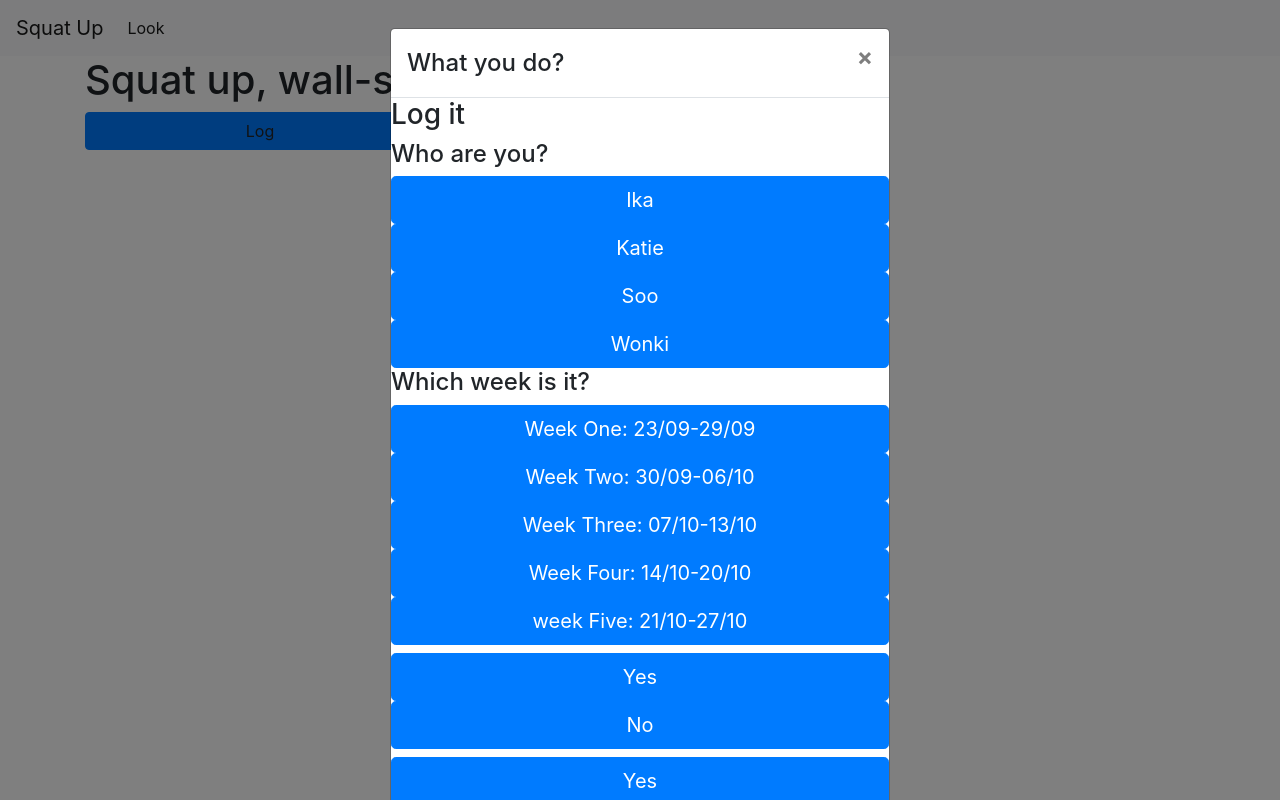
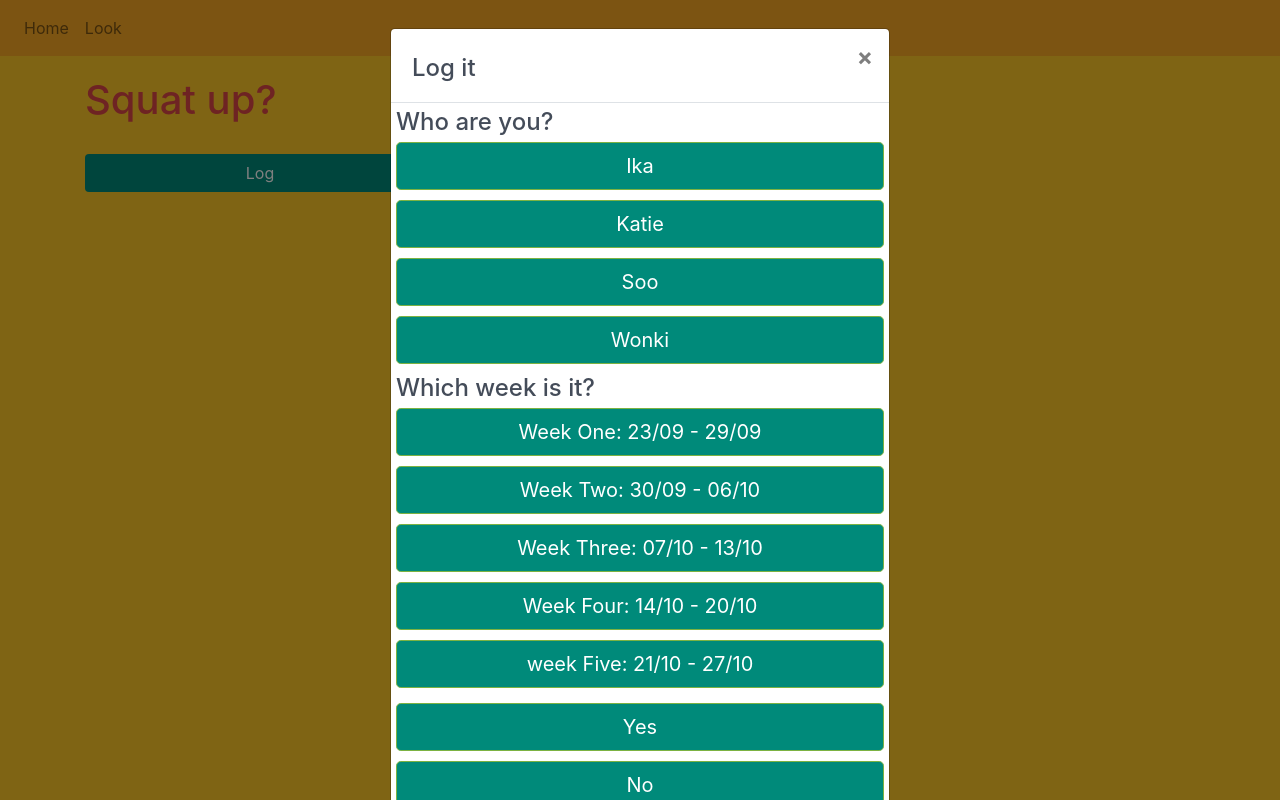
Before and after one commit to kelliott14/Squat-Up, a plain HTML site: page index.html in a window 1280 px wide. Both pictures are taken after a click on the link "Log". Drawn offline with nearby package versions, Linux system fonts and the light colour scheme; no server answers.

Commit message:
phase 1 complete

```diff
--- a/assets/java.js
+++ b/assets/java.js
@@ -196,10 +196,10 @@ $(".weekButton").on("click", function(){
 
     if(today == 3 || 6){
         challengeTwo = challenges[0][today].wallsit
-        $("#2ndQuestion").text("Did you complete " + challengeTwo + " squats?")
+        $("#2ndQuestion").text("Did you complete " + challengeTwo + " wall-sit?")
     }else{
         challengeTwo = challenges[0][today].pushups
-        $("#2ndQuestion").text("Did you complete a " + challengeTwo + " wallsit?")
+        $("#2ndQuestion").text("Did you complete a " + challengeTwo + " squats?")
     }
 
 });
--- a/assets/style.css
+++ b/assets/style.css
@@ -0,0 +1,56 @@
+body{
+    background-color: #FFC928;
+}
+
+.navbar{
+    background-color: #F9A825;
+    color: #DC4647;
+}
+
+.nav-link{
+    color: #DC4647;
+}
+
+.LLButtons,
+#logbutton{
+    background-color:   #008A7A;
+    color: white;
+    margin-bottom: 10px;
+    text-decoration: none;
+}
+
+#myModal{
+    color:#444C59;
+}
+
+
+
+.logID,
+.weekButton,
+.logOne,
+.logTwo{
+    background-color:  #008A7A;
+    color: white;
+    margin: 5px;
+    border-color: #7CB242;
+}
+
+.logID:not(:disabled):not(.disabled).active,
+.logID:not(:disabled):not(.disabled):active,
+.weekButton:not(:disabled):not(.disabled).active,
+.weekButton:not(:disabled):not(.disabled):active,
+.logOne:not(:disabled):not(.disabled).active,
+.logOne:not(:disabled):not(.disabled):active,
+.logTwo:not(:disabled):not(.disabled).active,
+.logTwo:not(:disabled):not(.disabled):active{
+    background-color: #7CB242;
+}
+
+h1{
+    margin: 20px 0 30px 0;
+    color: #DC4647;
+}
+
+h4{
+    margin: 5px 0 0 5px;
+}
--- a/index.html
+++ b/index.html
@@ -10,16 +10,18 @@
     <link rel="stylesheet" href="./assets/style.css">
 </head>
 <body>
-    <nav class="navbar navbar-expand-lg navbar-light bg-light">
-        <a class="navbar-brand" href="index.html">Squat Up</a>
+    <nav class="navbar navbar-expand-lg navbar-light">
         <button class="navbar-toggler" type="button" data-toggle="collapse" data-target="#navbarSupportedContent" aria-controls="navbarSupportedContent" aria-expanded="false" aria-label="Toggle navigation">
             <span class="navbar-toggler-icon"></span>
         </button>
 
         <div class="collapse navbar-collapse" id="navbarSupportedContent">
             <ul class="navbar-nav mr-auto">
-                <li class="nav-item active">
-                    <a class="nav-link" href="./look.html">Look<span class="sr-only">(current)</span></a>
+                    <li class="nav-item">
+                        <a class="nav-link" href="./index.html">Home</a>
+                    </li>
+                <li class="nav-item">
+                    <a class="nav-link" href="./look.html">Look</a>
                 </li>
                 <!-- <li class="nav-item">
                     <a class="nav-link" href="locate.html">Locate</a>
@@ -31,19 +33,19 @@
     <div class="container">
         <div class="row">
             <div class="col-md-12">
-                <h1>Squat up, wall-sits?</h1>
+                <h1>Squat up?</h1>
             </div>
         </div>
 
         <div class="row">
             <div class="col-md-4">
-                <a type="button" class="btn btn-primary btn-block" data-toggle="modal" data-target="#myModal" id = "logButton">Log</a>
+                <a type="button" class="btn LLButtons btn-block" href="#" data-toggle="modal" data-target="#myModal" id = "logButton">Log</a>
             </div>
             <div class="col-md-4">
-                <a type="button" class="btn btn-primary btn-block" href="look.html" id ="lookButton">Look</a>
+                <a type="button" class="btn LLButtons btn-block" href="look.html" id ="lookButton">Look</a>
             </div>
             <!-- <div class="col-md-4">
-                <a type="button" class="btn btn-primary btn-block" href="./locate.html">Locate</a>
+                <a type="button" class="btn LLButtons btn-block" href="./locate.html">Locate</a>
             </div> -->
         </div>
 
@@ -53,32 +55,31 @@
 
                 <!-- Modal Header -->
                 <div class="modal-header">
-                    <h4 class="modal-title">What you do?</h4>
+                    <h4 class="modal-title">Log it</h4>
                     <button type="button" class="close" data-dismiss="modal">&times;</button>
                 </div>
 
                 <!-- Modal body -->
-                <h3>Log it</h3>
                 <h4 id="identifier">Who are you?</h4>
-                <button type="button" class="btn btn-primary btn-lg logID" id="Ika">Ika</button>
-                <button type="button" class="btn btn-primary btn-lg logID" id="Katie">Katie</button>
-                <button type="button" class="btn btn-primary btn-lg logID" id="Soo">Soo</button>
-                <button type="button" class="btn btn-primary btn-lg logID" id="Wonki">Wonki</button>
+                <button type="button" data-toggle="button" aria-pressed="false" class="btn btn-lg logID" id="Ika">Ika</button>
+                <button type="button" data-toggle="button" aria-pressed="false" class="btn btn-lg logID" id="Katie">Katie</button>
+                <button type="button" data-toggle="button" aria-pressed="false" class="btn btn-lg logID" id="Soo">Soo</button>
+                <button type="button" data-toggle="button" aria-pressed="false" class="btn btn-lg logID" id="Wonki">Wonki</button>
 
                 <h4 id="logWeek">Which week is it?</h4>
-                <button type="button" class="btn btn-primary btn-lg weekButton" id="weekOne">Week One: 23/09-29/09</button>
-                <button type="button" class="btn btn-primary btn-lg weekButton" id="weekTwo">Week Two: 30/09-06/10</button>
-                <button type="button" class="btn btn-primary btn-lg weekButton" id="weekThree">Week Three: 07/10-13/10</button>
-                <button type="button" class="btn btn-primary btn-lg weekButton" id="weekFour">Week Four: 14/10-20/10</button>
-                <button type="button" class="btn btn-primary btn-lg weekButton" id="weekFive">week Five: 21/10-27/10</button>
+                <button type="button" data-toggle="button" aria-pressed="false" class="btn btn-lg weekButton" id="weekOne">Week One: 23/09 - 29/09</button>
+                <button type="button" data-toggle="button" aria-pressed="false" class="btn btn-lg weekButton" id="weekTwo">Week Two: 30/09 - 06/10</button>
+                <button type="button" data-toggle="button" aria-pressed="false" class="btn btn-lg weekButton" id="weekThree">Week Three: 07/10 - 13/10</button>
+                <button type="button" data-toggle="button" aria-pressed="false" class="btn btn-lg weekButton" id="weekFour">Week Four: 14/10 - 20/10</button>
+                <button type="button" data-toggle="button" aria-pressed="false" class="btn btn-lg weekButton" id="weekFive">week Five: 21/10 - 27/10</button>
 
                 <h4 id="1stQuestion"></h4>
-                <button type="button" class="btn btn-primary btn-lg logOne" id="Yes">Yes</button>
-                <button type="button" class="btn btn-primary btn-lg logOne" id="No">No</button>
+                <button type="button" data-toggle="button" aria-pressed="false"  class="btn btn-lg logOne" id="Yes">Yes</button>
+                <button type="button" data-toggle="button" aria-pressed="false" class="btn btn-lg logOne" id="No">No</button>
 
                 <h4 id="2ndQuestion"></h4>
-                <button type="button" class="btn btn-primary btn-lg logTwo" id="Yes">Yes</button>
-                <button type="button" class="btn btn-primary btn-lg logTwo" id="No">No</button>
+                <button type="button" data-toggle="button" aria-pressed="false" class="btn btn-lg logTwo" id="Yes">Yes</button>
+                <button type="button" data-toggle="button" aria-pressed="false" class="btn btn-lg logTwo" id="No">No</button>
 
                 <!-- Modal footer -->
                 <div class="modal-footer">
```
Also changed, not shown: look.html (+6 -4 lines).
